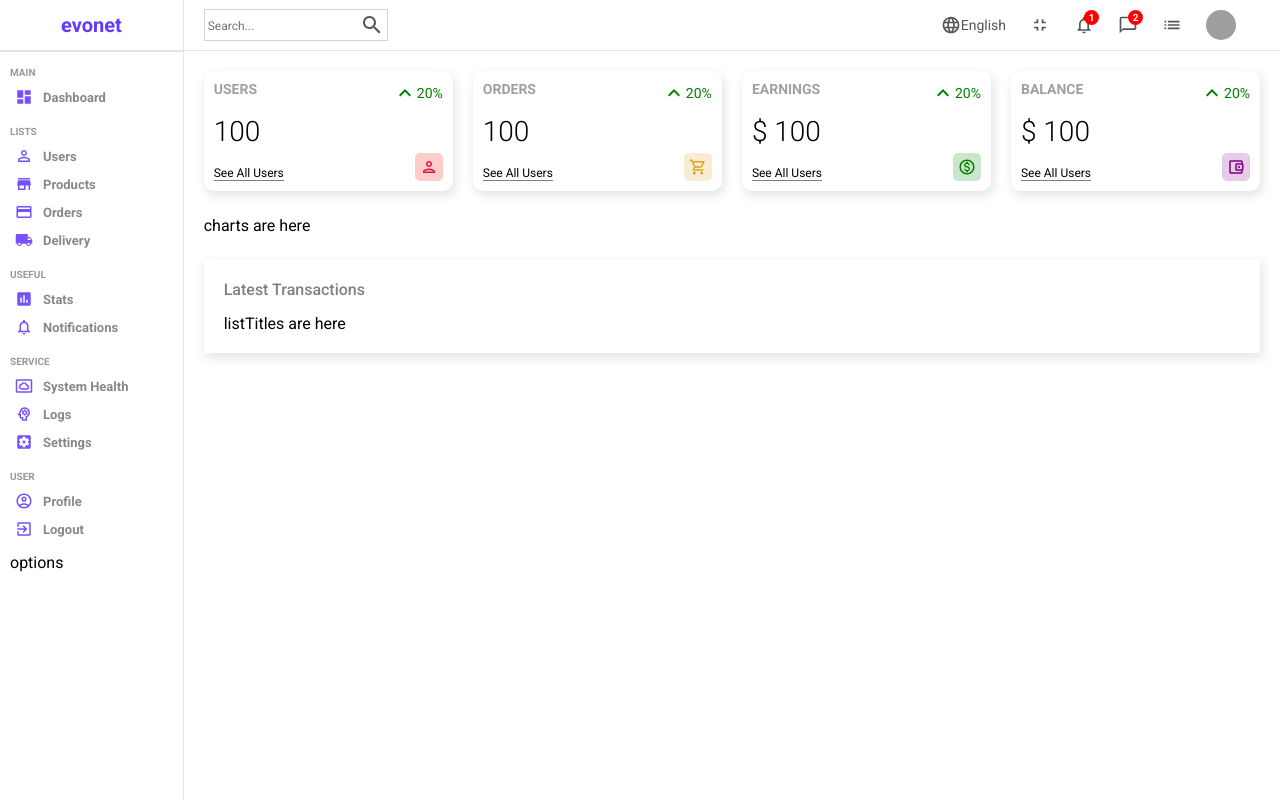
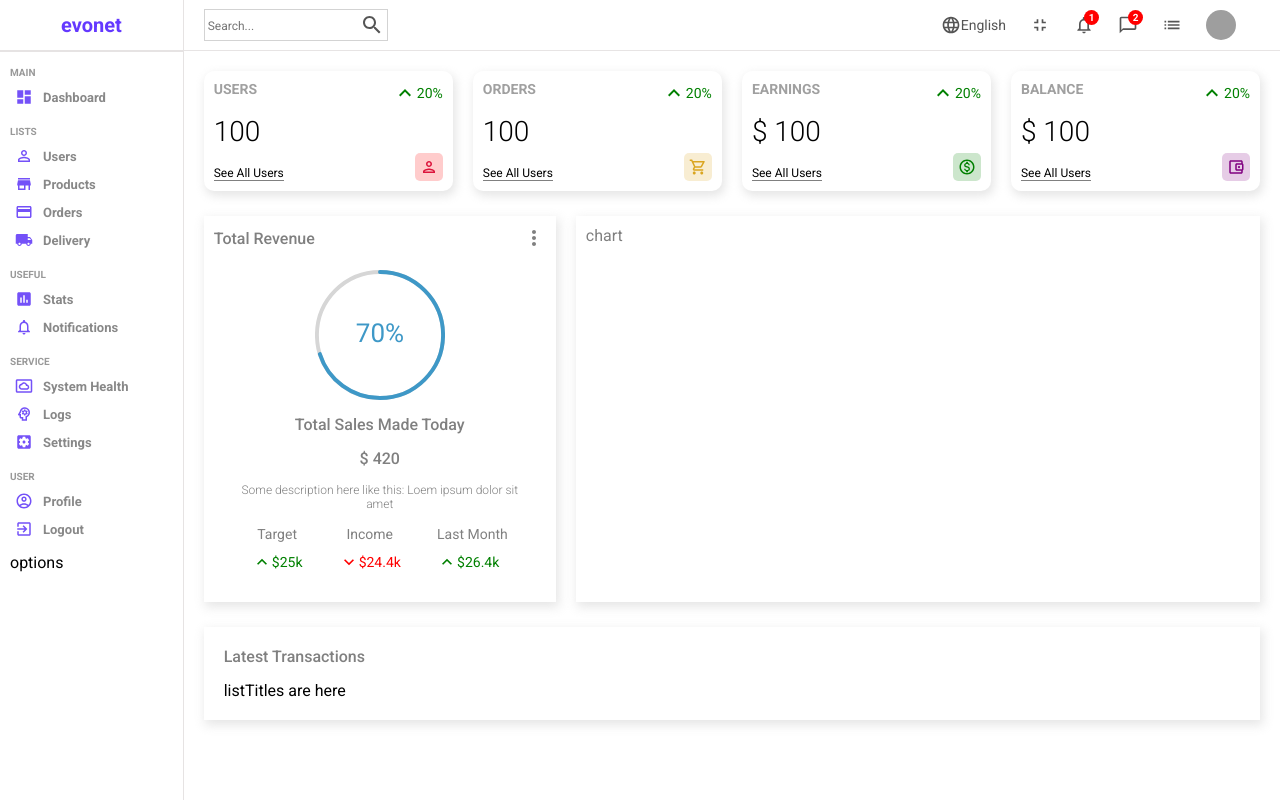
Before and after one commit to MuhammedEvonet/test, a React (Create React App) app: page / in a window 1280 px wide. Built offline with nearby package versions, Linux system fonts and the light colour scheme; grey boxes are pictures that could not be loaded.

Commit message:
Some fixes. in componens 'Featured' created

```diff
--- a/package.json
+++ b/package.json
@@ -11,6 +11,7 @@
     "@testing-library/react": "^13.4.0",
     "@testing-library/user-event": "^13.5.0",
     "react": "^18.2.0",
+    "react-circular-progressbar": "^2.1.0",
     "react-dom": "^18.2.0",
     "react-router-dom": "^6.11.1",
     "react-scripts": "5.0.1",
--- /dev/null
+++ b/src/components/chart/chart.jsx
@@ -0,0 +1,9 @@
+import './chart.scss'
+
+const chart = () => {
+  return (
+    <div className='chart'>chart</div>
+  )
+}
+
+export default chart
--- /dev/null
+++ b/src/components/chart/chart.scss
@@ -0,0 +1,15 @@
+.chart {
+    flex: 4;
+    -webkit-box-shadow: 2px 4px 10px 1px rgba(0, 0, 0, 0.47);
+    box-shadow: 2px 4px 10px 1px rgba(201, 201, 201, 0.47);
+    padding: 10px;
+    color: gray;
+
+    .title {
+      margin-bottom: 20px;
+    }
+
+    .chartGrid {
+      stroke: rgb(228, 225, 225);
+    }
+  }
--- /dev/null
+++ b/src/components/featured/featured.jsx
@@ -0,0 +1,52 @@
+import "./featured.scss"
+import { KeyboardArrowDown, KeyboardArrowUp, MoreVert } from "@mui/icons-material";
+import { CircularProgressbar } from "react-circular-progressbar";
+import "react-circular-progressbar/dist/styles.css"
+
+
+const featured = () => {
+  return (
+    <div className='featured'>
+
+      <div className="top">
+        <h1 className="title">Total Revenue</h1>
+        <MoreVert font-size="small"/>
+      </div>
+      <div className="bottom">
+        <div className="featuredChart">
+          <CircularProgressbar value={70} text={"70%"} strokeWidth={3}/>
+        </div>
+        <p className="title">Total Sales  Made Today</p>
+        <p className="title">$ 420</p>
+        <p className="desc">Some description here like this: Loem ipsum dolor sit amet</p>
+        {/*  */}
+        <div className="summary">
+          <div className="item">
+            <div className="itemTitle"> Target </div>
+            <div className="itemResult positive">
+              <KeyboardArrowUp fontSize="small"/>
+              <div className="resultAmont"> $25k</div>
+            </div>
+          </div>
+          <div className="item">
+            <div className="itemTitle"> Income </div>
+            <div className="itemResult negative">
+              <KeyboardArrowDown fontSize="small"/>
+              <div className="resultAmont"> $24.4k</div>
+            </div>
+          </div>
+          <div className="item">
+            <div className="itemTitle"> Last Month </div>
+            <div className="itemResult positive">
+              <KeyboardArrowUp fontSize="small"/>
+              <div className="resultAmont"> $26.4k</div>
+            </div>
+          </div>
+          </div>
+      </div>
+
+    </div>
+  )
+}
+
+export default featured
--- /dev/null
+++ b/src/components/featured/featured.scss
@@ -0,0 +1,79 @@
+.featured {
+    flex: 2;
+    -webkit-box-shadow: 2px 4px 10px 1px rgba(0, 0, 0, 0.47);
+    box-shadow: 2px 4px 10px 1px rgba(201, 201, 201, 0.47);
+    padding: 10px;
+
+    .top {
+      display: flex;
+      align-items: center;
+      justify-content: space-between;
+      color: gray;
+
+      .title {
+        font-size: 16px;
+        font-weight: 500;
+      }
+    }
+
+    .bottom {
+      padding: 20px;
+      display: flex;
+      flex-direction: column;
+      align-items: center;
+      justify-content: center;
+      gap: 15px;
+
+      .featuredChart {
+        width: 130px;
+        height: 130px;
+      }
+
+      .title {
+        font-weight: 500;
+        color: gray;
+      }
+
+      .amount {
+        font-size: 30px;
+      }
+
+      .desc {
+        font-weight: 300;
+        font-size: 12px;
+        color: gray;
+        text-align: center;
+      }
+
+      .summary {
+        width: 100%;
+        display: flex;
+        align-items: center;
+        justify-content: space-around;
+
+        .item {
+          text-align: center;
+
+          .itemTitle {
+            font-size: 14px;
+            color: gray;
+          }
+
+          .itemResult {
+            display: flex;
+            align-items: center;
+            margin-top: 10px;
+            font-size: 14px;
+
+            &.positive {
+              color: green;
+            }
+
+            &.negative {
+              color: red;
+            }
+          }
+        }
+      }
+    }
+  }
--- a/src/pages/home/Home.jsx
+++ b/src/pages/home/Home.jsx
@@ -2,6 +2,8 @@ import "./Home.scss"
 import Sidebar from "../../components/sidebar/Sidebar"
 import Navbar from "../../components/navbar/Navbar"
 import Widget from "../../components/widget/widget"
+import Feaatured from "../../components/featured/featured"
+import Chart from "../../components/chart/chart"
 
  const Home = () => {
   return (
@@ -16,7 +18,8 @@ import Widget from "../../components/widget/widget"
         <Widget type="balance"/>
       </div>
       <div className="charts">
-        charts are here
+          <Feaatured/>
+          <Chart/>
       </div>
       <div className="listContainer">
         <div className="listTitle">Latest Transactions</div>
```
Also changed, not shown: 1 other file (tests, documents, lock files or other folders).
